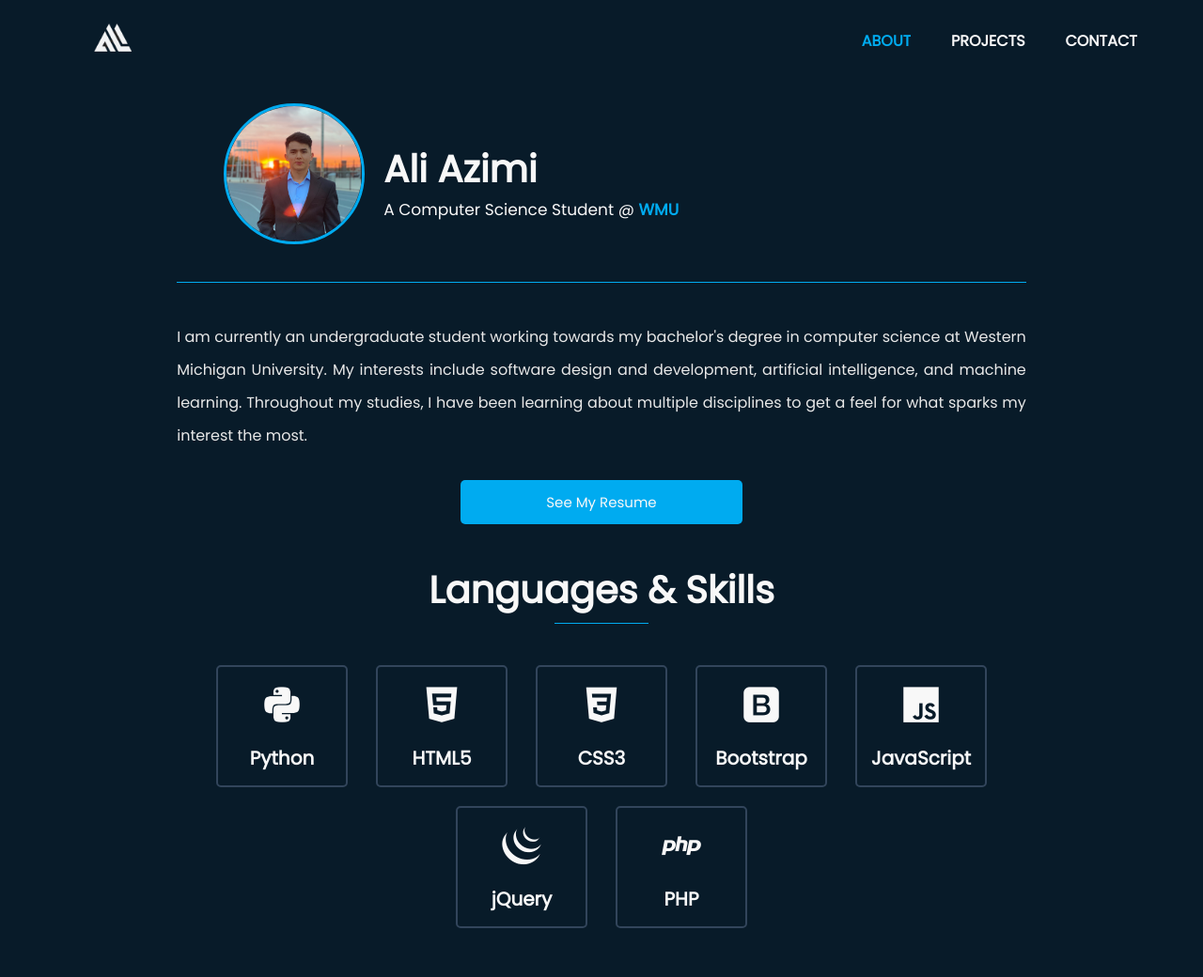
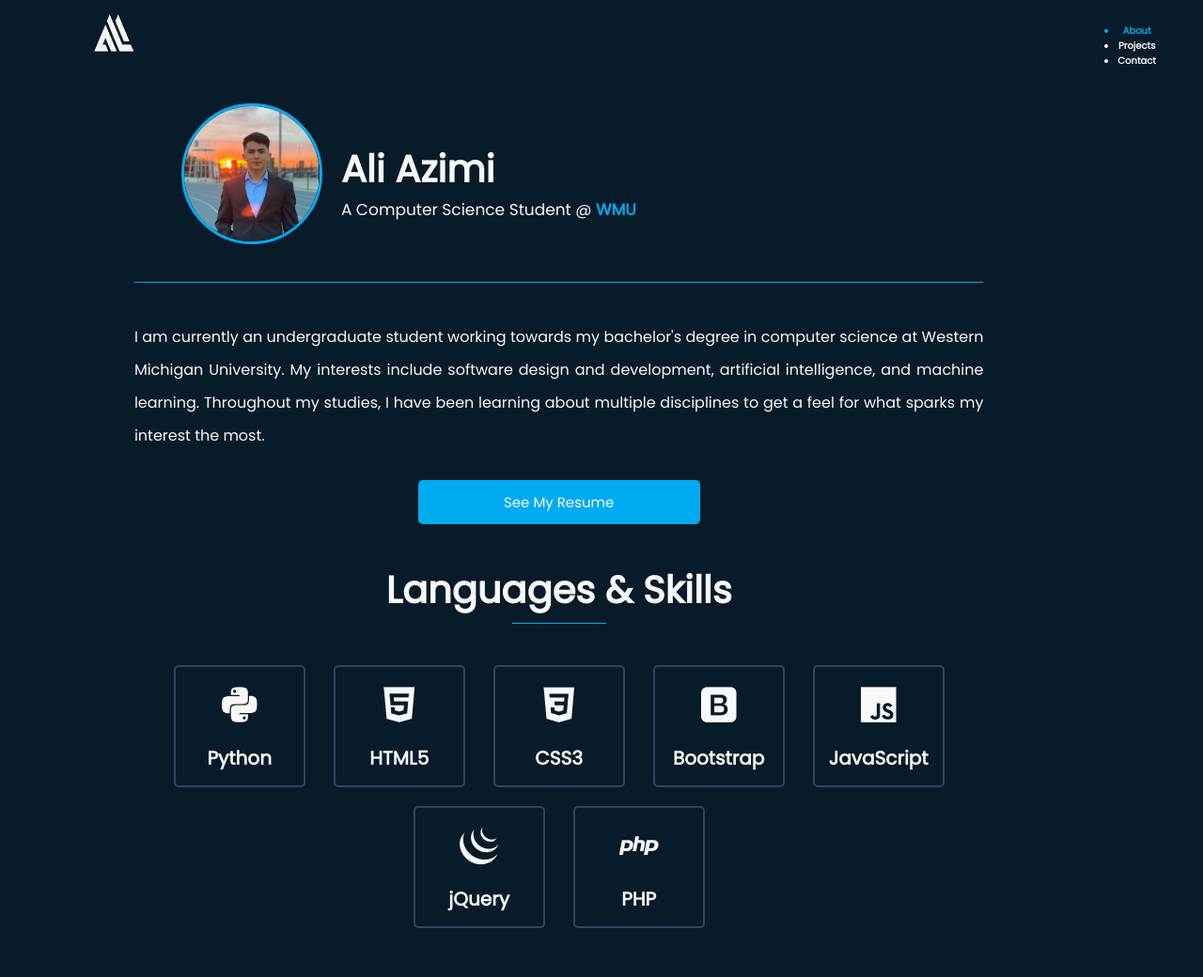
Before and after one commit to aliazim1/aliazim1.github.io, a PHP site: page / in a window 1280 px wide. Shown: the top 1040 px of the page at 94% size. Run offline with PHP 8.4, Linux system fonts and the light colour scheme.

Commit message:
Update style.css

```diff
--- a/style.css
+++ b/style.css
@@ -1,4 +1,12 @@
-.projects, .contact {
+:root {
+    --background-color: #081b29;
+    --background-light-color: #ffffff;
+    --border-color: #00abf0;
+    --font-color: #f8f8f8;
+    --box-border-color: #5467858d;
+    --nav-menu-background: #081b29;
+}
+.projects, .contact, .social-media {
     display: none;
 }
 
@@ -15,7 +23,7 @@
     text-decoration: none;
     outline: none;
     border: none;
-    color: #f8f8f8;
+    color: var(--font-color);
     scroll-snap-align: smooth;
     font-family: 'Poppins';
 }
@@ -54,30 +62,27 @@ nav {
     background-color: transparent;
     z-index: 100000;
 }
-
-
 .logo {
-    width: 4rem;
-    height: 3rem;
-    margin: 2.5rem 0 0 10rem;
+    width: 4.2rem;
+    height: 4rem;
+    margin: 1.5rem 0 auto 10rem;
     cursor: pointer;
+    float: left;
 }
-
 nav ul {
     float: right;
-    margin: 3rem 5rem auto auto;
+    margin: 2.5rem 5rem auto auto;
     justify-content: center;
     align-items: center;
     text-align: center;
     font-weight: bold;
 }
 
-.nav-link {
+.each-list {
     position: relative;
     display: inline-block;
     height: 3rem;
     font-size: 1.6rem;
-    text-transform: uppercase;
     margin: 1px 2rem;
     z-index: 1;
     overflow: hidden;
@@ -91,7 +96,7 @@ nav ul {
     width: 0;
     height: 0.2rem;
     border-radius: 1rem;
-    background-color: #0d8fc2;
+    background-color: var(--border-color);
     transition: 0.5s;
 }
 .nav-link:hover {
@@ -207,7 +251,7 @@ span {
     -webkit-hyphens: auto;
     -moz-hyphens: auto;
     padding: 1rem auto;
-    color: #e8e8e8;
+    /* color: var(--font-color); */
 }
 
 .btn {
```
Also changed, not shown: other parts of style.css (+80 -22 lines).
